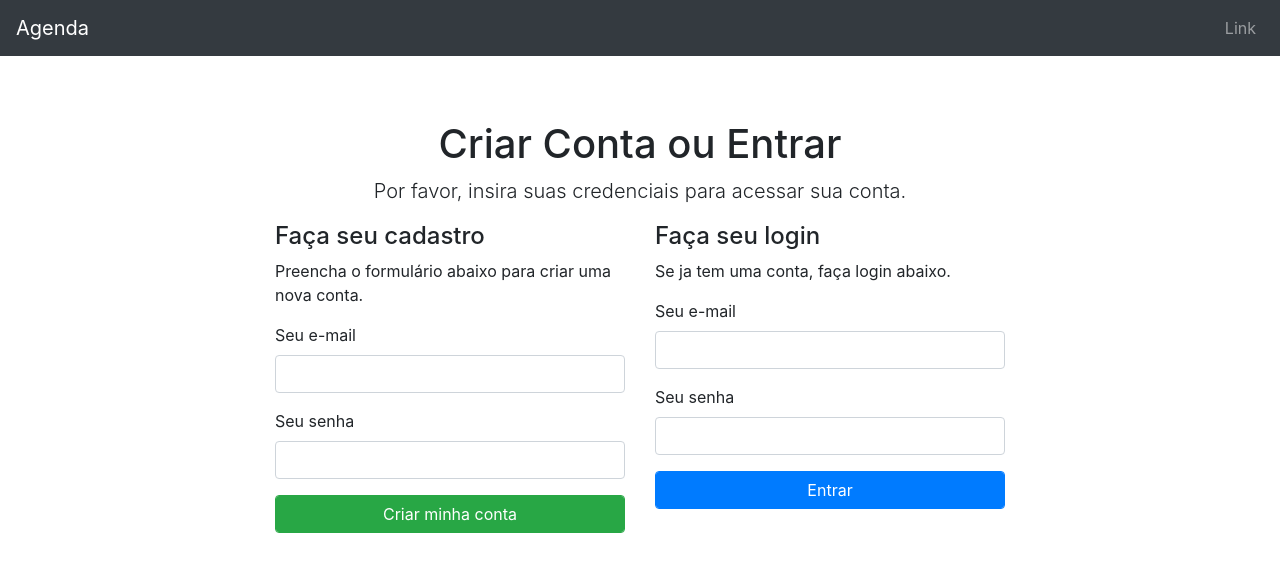
After one commit to rodolfocharles/projetoagenda, a Node server app: page /login/index in a window 1280 px wide. The commit adds this page. Shown: the top 572 px of the page. Run offline with Node 20, Linux system fonts and the light colour scheme; some libraries are stand-ins or nearby versions.

Commit message:
Criando o template HTML EJS; Criando a página de login / Criar contas; Criando os usuários;

```diff
--- a/package.json
+++ b/package.json
@@ -24,7 +24,8 @@
     "helmet": "^4.4.1",
     "mongoose": "^8.20.0",
     "regenerator-runtime": "^0.13.7",
-    "style-loader": "^2.0.0"
+    "style-loader": "^2.0.0",
+    "validator": "^13.15.23"
   },
   "devDependencies": {
     "@babel/cli": "^7.13.10",
--- a/src/controllers/contatoController.js
+++ /dev/null
@@ -1,3 +0,0 @@
-exports.paginaInicial = (req, res) => {
-  res.send('Obrigado por entrar em contato.');
-};
--- /dev/null
+++ b/src/controllers/loginController.js
@@ -0,0 +1,20 @@
+const Login = require('../models/LoginModel');
+
+exports.index = (req, res) => {
+  res.render('login');
+};
+
+exports.register = async function(req, res)  {
+  const login = new Login(req.body);
+  await login.register();
+
+  if (login.errors.length > 0) {
+    req.flash('errors', login.errors);
+    req.session.save(function() {
+      return res.redirect('/login/index');
+    });
+    return;
+  }
+
+  res.send(login.errors);
+};
--- a/src/middlewares/middleware.js
+++ b/src/middlewares/middleware.js
@@ -1,5 +1,5 @@
 exports.middlewareGlobal = (req, res, next) => {
-  res.locals.umaVariavelLocal = 'Este é o valor da variável local.';
+  res.locals.errors = req.flash('errors');
   next();
 };
 
@@ -7,10 +7,16 @@ exports.outroMiddleware = (req, res, next) => {
   next();
 };
 
+// exports.checkCsrfError = (err, req, res, next) => {
+//   if(err && 'EBADCSRFTOKEN' === err.code) {
+//     return res.render('404');
+//   }
+// };
 exports.checkCsrfError = (err, req, res, next) => {
-  if(err && 'EBADCSRFTOKEN' === err.code) {
+  if (err) {
     return res.render('404');
   }
+  next();
 };
 
 exports.csrfMiddleware = (req, res, next) => {
--- a/src/views/includes/footer.ejs
+++ b/src/views/includes/footer.ejs
@@ -1,5 +1,6 @@
     <!-- Optional JavaScript -->
     <!-- jQuery first, then Popper.js, then Bootstrap JS -->
+
     <script src="https://code.jquery.com/jquery-3.3.1.slim.min.js"
         integrity="sha384-q8i/X+965DzO0rT7abK41JStQIAqVgRVzpbzo5smXKp4YfRvH+8abtTE1Pi6jizo"
         crossorigin="anonymous"></script>
--- /dev/null
+++ b/src/views/includes/messages.ejs
@@ -0,0 +1,11 @@
+<% if (errors.length > 0) { %>
+<div class="row">
+    <div class="col my-3">
+        <div class="alert alert-danger">
+            <% errors.forEach(erro => { %>
+                <%= erro %> <br>
+            <% }); %>
+        </div>
+    </div>
+</div>
+<% } %>
--- a/src/views/index.ejs
+++ b/src/views/index.ejs
@@ -8,12 +8,6 @@
         <div class="col-lg-8 my-3">
           <h1 class="text-center">Agenda</h1>
           <p class="text-center lead">Seus contatos estão aqui.</p>
-
-          <div class="row">
-            <div class="col my-3">
-              <div class="alert alert-danger">Um erro qualquer!</div>
-            </div>
-          </div>
 
           <div class="responsive-table">
             <table class="table my-3">
--- /dev/null
+++ b/src/views/login.ejs
@@ -0,0 +1,58 @@
+<%- include('includes/head'); %>
+  <%- include('includes/nav'); %>
+
+    <div class="container mt-5">
+      <div class="row">
+        <div class="col-md-2"></div>
+
+        <div class="col-lg-8 my-3">
+          <h1 class="text-center">Criar Conta ou Entrar</h1>
+          <p class="text-center lead">Por favor, insira suas credenciais para acessar sua conta.</p>
+
+          <%- include('includes/messages'); %>
+
+          <div class="row">
+            <div class="col-lg">
+              <h4>Faça seu cadastro</h4>
+
+              <p>Preencha o formulário abaixo para criar uma nova conta.</p>
+
+              <form method="POST" action="/login/register" class="my-3">
+                <input type="hidden" name="_csrf" value="<%= csrfToken %>">
+                <div class="form-group">
+                  <label>Seu e-mail</label>
+                  <input type="email" class="form-control" name="email">
+                </div>
+                <div class="form-group">
+                  <label>Seu senha</label>
+                  <input type="password" class="form-control" name="password">
+                </div>
+                <button type="submit" class="form-control btn btn-success">Criar minha conta</button>
+              </form>
+            </div>
+            <div class="col-lg">
+              <h4>Faça seu login</h4>
+
+              <p>Se ja tem uma conta, faça login abaixo.</p>
+
+              <form method="POST" action="/login/login" class="my-3">
+                <input type="hidden" name="_csrf" value="<%= csrfToken %>">
+                <div class="form-group">
+                  <label>Seu e-mail</label>
+                  <input type="email" class="form-control" name="email">
+                </div>
+                <div class="form-group">
+                  <label>Seu senha</label>
+                  <input type="password" class="form-control" name="password">
+                </div>
+                <button type="submit" class="form-control btn btn-primary">Entrar</button>
+              </form>
+            </div>
+          </div>
+        </div>
+
+        <div class="col-md-2"></div>
+
+      </div>
+    </div>
+    <%- include('includes/footer'); %>
```
Also changed, not shown: routes.js (+5 -6 lines), src/controllers/homeController.js (+2 -11 lines), src/models/LoginModel.js (added, +54 -0 lines), 1 other file.
